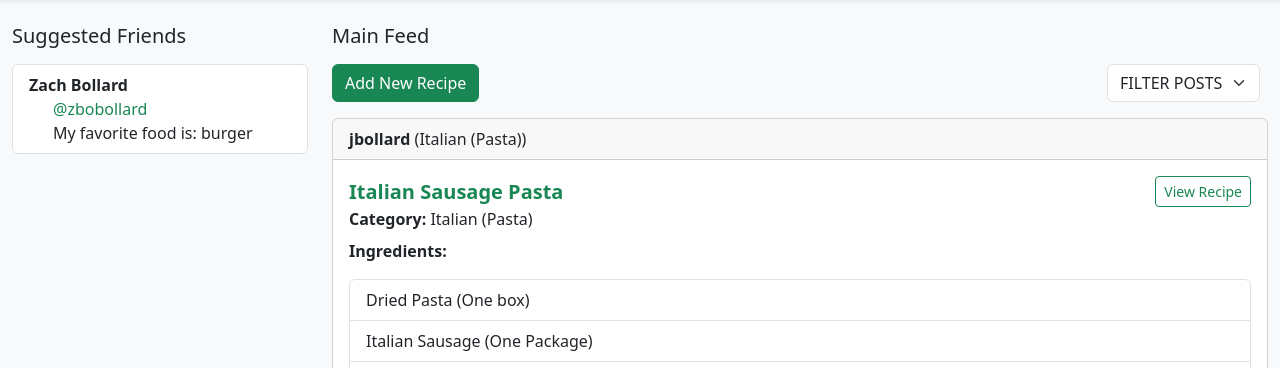
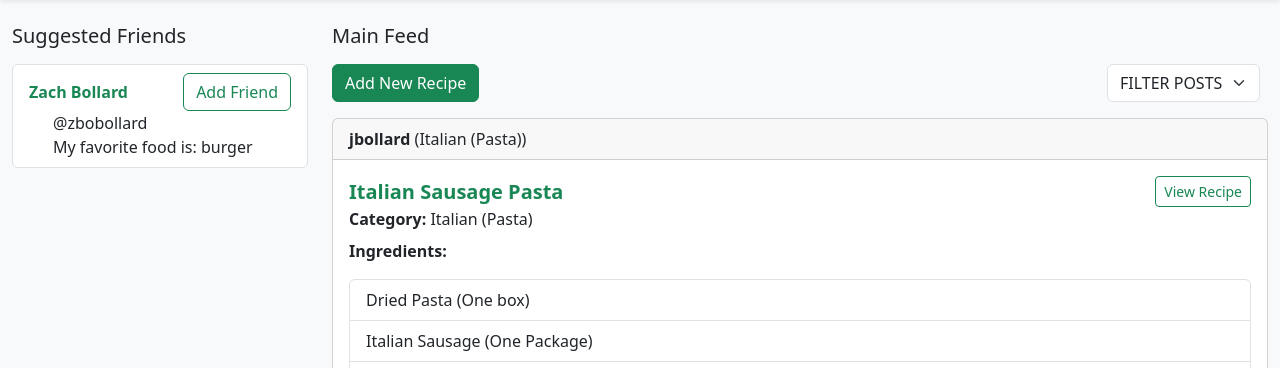
Before and after one commit to IWU-CS253/TableTalk, a Flask app: page /show_feed in a window 1280 px wide. Shown: the part 52-420 px from the top of the page. Run offline with Flask 3, Linux system fonts and the light colour scheme; a user stored in the database is signed in; data comes from the database, SQL or seed files in the repository.

Commit message:
Update friend sidebar buttons

```diff
--- a/app.py
+++ b/app.py
@@ -249,6 +249,10 @@ def view_recipe(recipe_id):
     # open the recipe_card.html file
     return render_template('recipe_card.html', recipe=recipe)
 
+@app.route('/user/<username>')
+def show_user_profile(username):
+    return render_template('user_profile.html', username=username)
+
 
 @app.route('/logout', methods=['GET', 'POST'])
 def logout():
--- a/templates/main_feed.html
+++ b/templates/main_feed.html
@@ -10,15 +10,21 @@
 
           <! Display all friends which are not the current user logged in>
           {% for friend in suggested_friends %}
-            <li class="list-group-item">
-              <div class="d-flex align-items-left">
-                <strong>{{ friend.first_name }} {{ friend.last_name }}</strong>
-              </div>
-              <div class="ms-4 text-success">@{{ friend.username }}</div>
-              <div class="ms-4"> My favorite food is: {{ friend.favorite_food }}</div>
-            </li>
+              <li class="list-group-item">
+                <div class="d-flex justify-content-between align-items-center">
+
+                  <! Keep working on this>
+                  <a href="{{ url_for('show_user_profile', username=friend.username) }}" class="text-success text-decoration-none">
+                    <strong>{{ friend.first_name }} {{ friend.last_name }}</strong>
+                  </a>
+
+                  <! This does not do anything yet>
+                  <button class="btn btn-outline-success">Add Friend</button>
+                </div>
+                <div class="ms-4" style="text-align: left">@{{ friend.username }}</div>
+                <div class="ms-4"style="text-align: left">My favorite food is: {{ friend.favorite_food }}</div>
+              </li>
           {% endfor %}
-
       </ul>
       </ul>
     </div>
```
